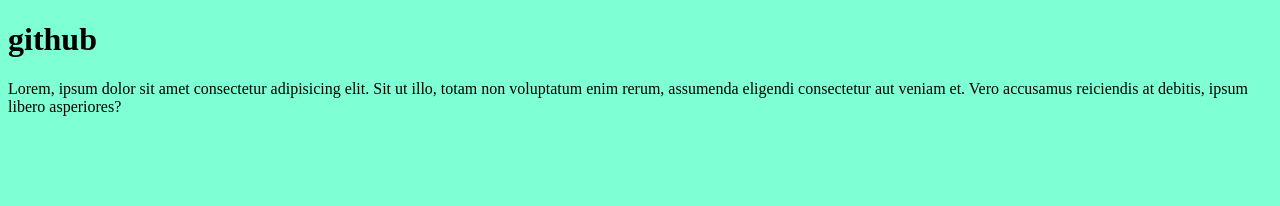
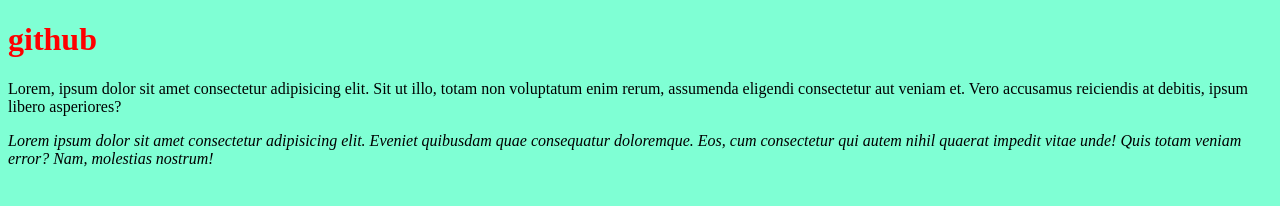
Before and after one commit to agusdeki/miproyecto, a plain HTML site: page index.html in a window 1280 px wide. Drawn offline with Linux system fonts and the light colour scheme.

Commit message:
agregue una etiqueta em

```diff
--- a/estilos.css
+++ b/estilos.css
@@ -1,3 +1,6 @@
 body{
     background-color: aquamarine;
 }
+h1{
+    color: red;
+}
--- a/index.html
+++ b/index.html
@@ -11,6 +11,7 @@
     <h1>github</h1>
 
     <p>Lorem, ipsum dolor sit amet consectetur adipisicing elit. Sit ut illo, totam non voluptatum enim rerum, assumenda eligendi consectetur aut veniam et. Vero accusamus reiciendis at debitis, ipsum libero asperiores?</p>
-
+    <em>Lorem ipsum dolor sit amet consectetur adipisicing elit. Eveniet quibusdam quae consequatur doloremque. Eos, cum consectetur qui autem nihil quaerat impedit vitae unde! Quis totam veniam error? Nam, molestias nostrum!
+    </em>
 </body>
 </html>
```
